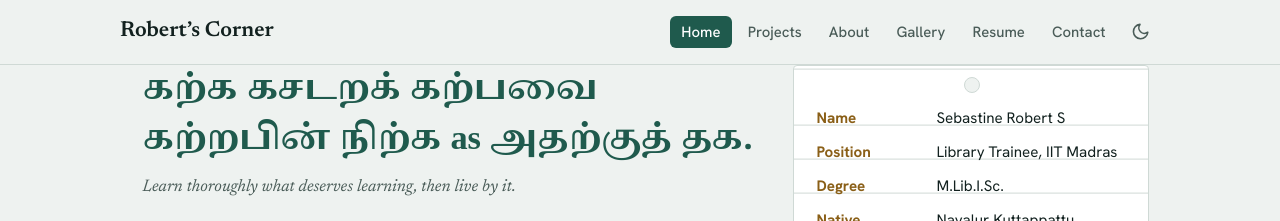
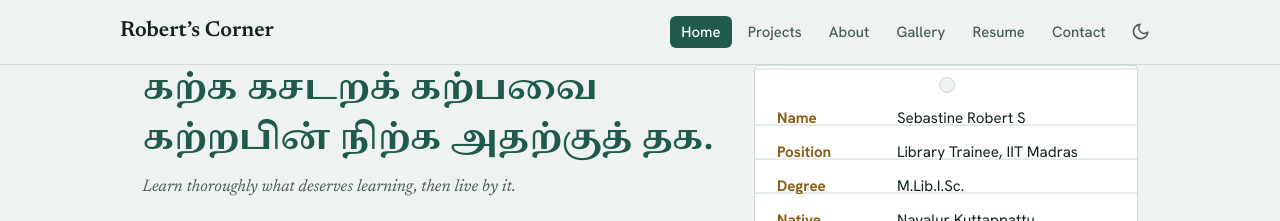
Before and after one commit to RobertsCornerOnline/robertscorner, a plain HTML site: page index.html in a window 1280 px wide. Shown: the top 221 px of the page. Drawn offline with Linux system fonts and the light colour scheme.

Commit message:
Refactor Kural paragraph formatting in index.html

```diff
--- a/index.html
+++ b/index.html
@@ -43,7 +43,7 @@
 <div>
 <p class="kural">
   <span>கற்க கசடறக் கற்பவை</span>
-  <span>கற்றபின் நிற்க  as  அதற்குத் தக.</span>
+  <span>கற்றபின் நிற்க அதற்குத் தக.</span>
 </p>
 <p class="gloss">Learn thoroughly what deserves learning, then live by it.</p>
 <h1>Sebastine Robert S</h1>
```
